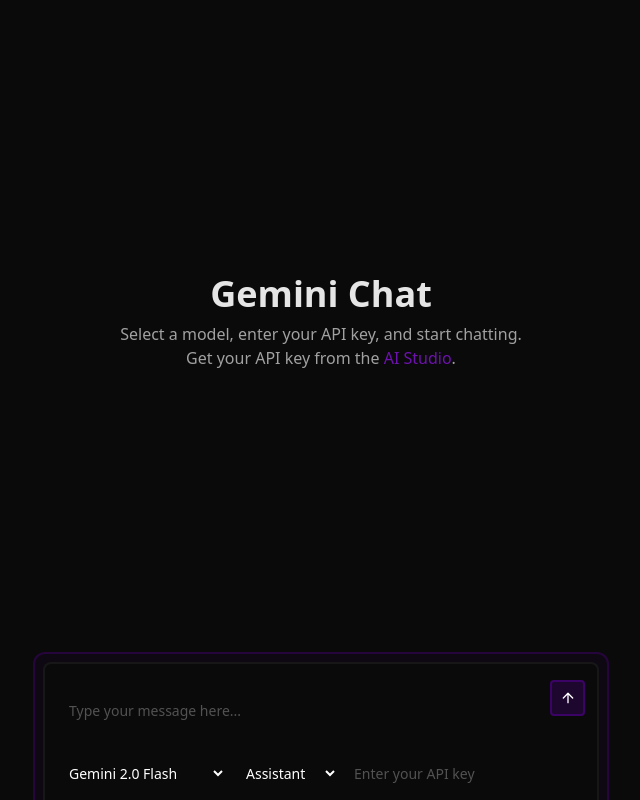
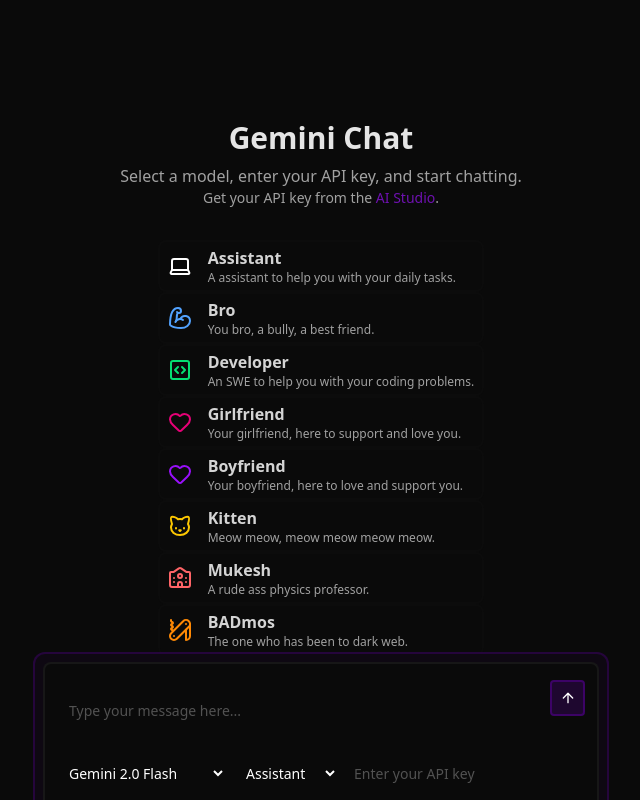
Before and after one commit to Arjunsharmahehe/gemini-chat, a React (Vite) app: page / in a window 1280 px wide. Shown: the whole page, without its empty margins (319-959 px from the left). Built offline with nearby package versions, Linux system fonts and the light colour scheme.

Commit message:
Add the modes info on home

```diff
--- a/src/components/WelcomeScreen.tsx
+++ b/src/components/WelcomeScreen.tsx
@@ -1,9 +1,74 @@
+import { BicepsFlexed, Cat, CodeSquare, Heart, Laptop, PocketKnifeIcon, University } from "lucide-react";
+
+type ModeStruct = {
+    name: string;
+    description: string;
+    icon?: any; // Optional icon, can be used for future enhancements
+}
+
 export default function WelcomeScreen() {
+
+    const modes: ModeStruct[] = [
+        {
+            name: "Assistant",
+            description: "A assistant to help you with your daily tasks.",
+            icon: <Laptop className="size-6 text-white"/>
+        },
+        {
+            name: "Bro",
+            description: "You bro, a bully, a best friend.",
+            icon: <BicepsFlexed className="size-6 text-blue-400" />
+        },
+        {
+            name: "Developer",
+            description: "An SWE to help you with your coding problems.",
+            icon: <CodeSquare className="size-6 text-green-400" />
+        },
+        {
+            name: "Girlfriend",
+            description: "Your girlfriend, here to support and love you.",
+            icon: <Heart className="size-6 text-pink-600" />
+        },
+        {
+            name: "Boyfriend",
+            description: "Your boyfriend, here to love and support you.",
+            icon: <Heart className="size-6 text-purple-600" />
+        },
+        {
+            name: "Kitten",
+            description: "Meow meow, meow meow meow meow.",
+            icon: <Cat className="size-6 text-yellow-400" />
+        },
+        {
+            name: "Mukesh",
+            description: "A rude ass physics professor.",
+            icon: <University className="size-6 text-red-400" />
+        },
+        {
+            name: "BADmos",
+            description: "The one who has been to dark web.",
+            icon: <PocketKnifeIcon className="size-6 text-orange-400" />
+        }
+    ]
+
     return (
-        <div className="flex flex-col items-center justify-center h-full text-center text-neutral-400">
-            <h1 className="text-4xl font-bold text-neutral-200 mb-2">Gemini Chat</h1>
-            <p>Select a model, enter your API key, and start chatting.</p>
-            <p>Get your API key from the <a href="https://aistudio.google.com/u/0/apikey" className="text-purple-800 hover:underline">AI Studio</a>.</p>
+        <div className="flex flex-col gap-8 mx-auto items-center pt-24 h-full text-center text-neutral-400">
+            <div>
+                <h1 className="text-3xl font-bold text-neutral-200 mb-2">Gemini Chat</h1>
+                <p>Select a model, enter your API key, and start chatting.</p>
+                <p className="text-sm">Get your API key from the <a href="https://aistudio.google.com/u/0/apikey" className="text-purple-800 hover:underline">AI Studio</a>.</p>
+            </div>
+            <div className="flex flex-col">
+                { modes.map((mode) => (
+                    <div key={mode.name} className={`px-2 py-1 flex items-center gap-4 bg-neutral-950 hover:bg-neutral-900/20 border-2 border-neutral-900/20 rounded-lg transition-colors duration-200`}>
+                        { mode.icon ? mode.icon : null }
+                        <div className="flex flex-col items-baseline">
+                            <h2 className="text-base text-neutral-300 font-semibold">{mode.name}</h2>
+                            <p className="text-xs">{mode.description}</p>
+                        </div>
+                    </div>
+                ))}
+            </div>
         </div>
     );
 }
```
